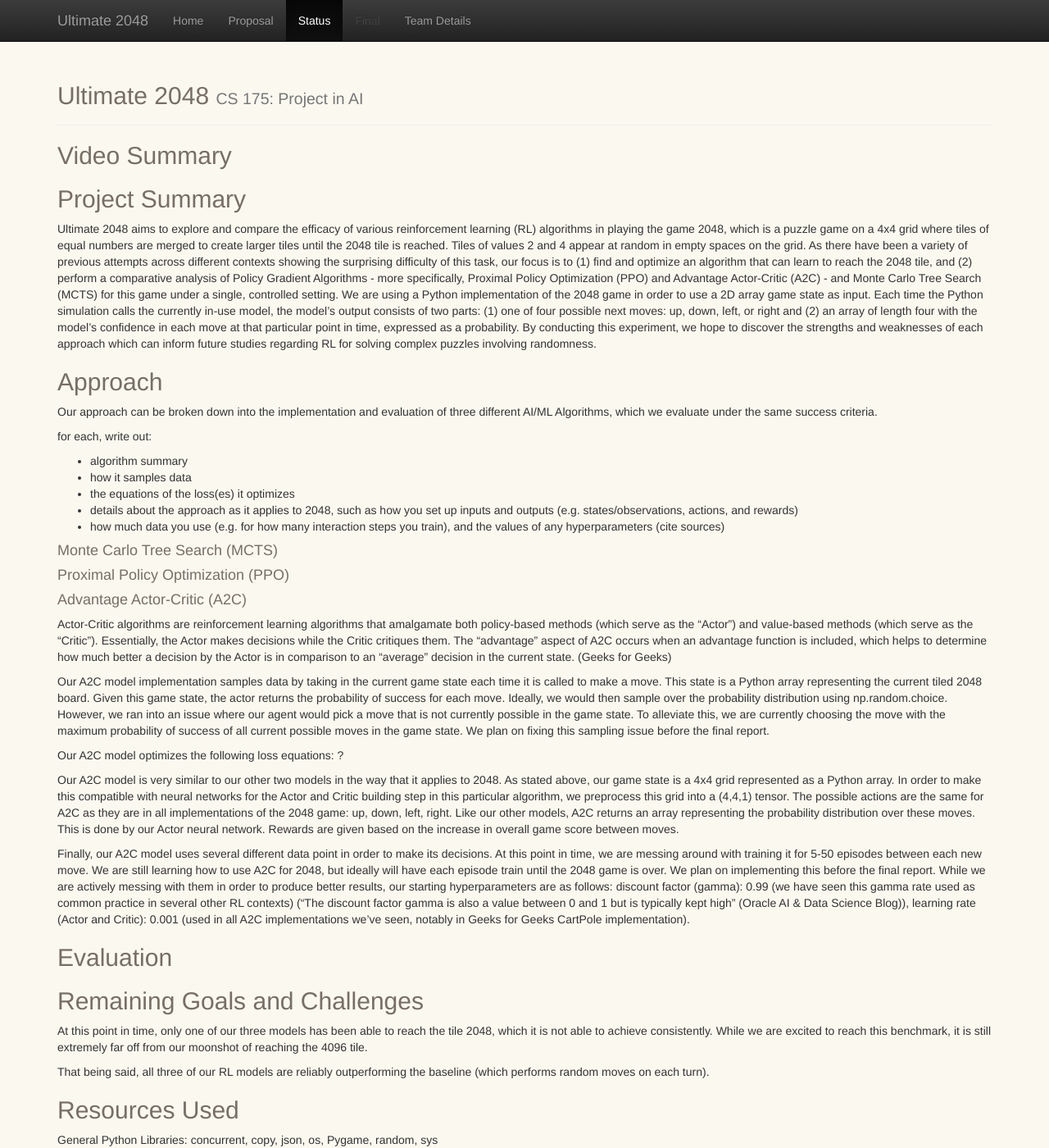
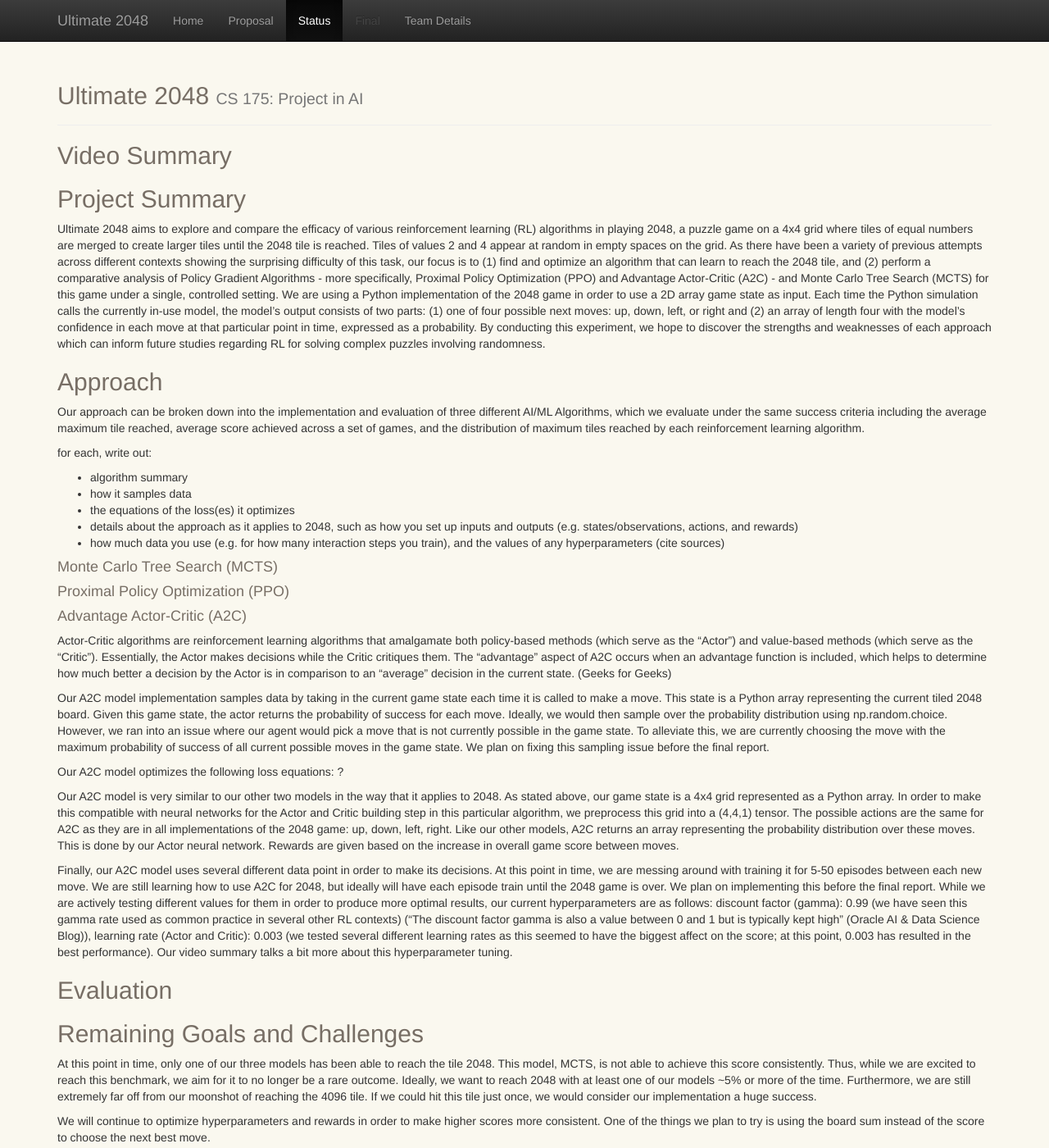
Before and after one commit to AnthonyCusi/ultimate-2048, a Jekyll site: the page built from docs/status.md, in a window 1280 px wide and 1400 px high. Shown: the whole window at 82% size. Built offline with Jekyll 4.4.1, drawn with Linux system fonts in a browser that asks for light colours; some of the changed text lies outside the part shown.

Commit message:
added remaining goals and challenges

```diff
--- a/docs/status.md
+++ b/docs/status.md
@@ -6,10 +6,10 @@ title:  Status
 ## Video Summary
 
 ## Project Summary
-Ultimate 2048 aims to explore and compare the efficacy of various reinforcement learning (RL) algorithms in playing the game 2048, which is a puzzle game on a 4x4 grid where tiles of equal numbers are merged to create larger tiles until the 2048 tile is reached. Tiles of values 2 and 4 appear at random in empty spaces on the grid. As there have been a variety of previous attempts across different contexts showing the surprising difficulty of this task, our focus is to (1) find and optimize an algorithm that can learn to reach the 2048 tile, and (2) perform a comparative analysis of Policy Gradient Algorithms - more specifically, Proximal Policy Optimization (PPO) and Advantage Actor-Critic (A2C) - and Monte Carlo Tree Search (MCTS) for this game under a single, controlled setting. We are using a Python implementation of the 2048 game in order to use a 2D array game state as input.  Each time the Python simulation calls the currently in-use model, the model's output consists of two parts: (1) one of four possible next moves: up, down, left, or right and (2) an array of length four with the model's confidence in each move at that particular point in time, expressed as a probability. By conducting this experiment, we hope to discover the strengths and weaknesses of each approach which can inform future studies regarding RL for solving complex puzzles involving randomness.
+Ultimate 2048 aims to explore and compare the efficacy of various reinforcement learning (RL) algorithms in playing 2048, a puzzle game on a 4x4 grid where tiles of equal numbers are merged to create larger tiles until the 2048 tile is reached. Tiles of values 2 and 4 appear at random in empty spaces on the grid. As there have been a variety of previous attempts across different contexts showing the surprising difficulty of this task, our focus is to (1) find and optimize an algorithm that can learn to reach the 2048 tile, and (2) perform a comparative analysis of Policy Gradient Algorithms - more specifically, Proximal Policy Optimization (PPO) and Advantage Actor-Critic (A2C) - and Monte Carlo Tree Search (MCTS) for this game under a single, controlled setting. We are using a Python implementation of the 2048 game in order to use a 2D array game state as input.  Each time the Python simulation calls the currently in-use model, the model's output consists of two parts: (1) one of four possible next moves: up, down, left, or right and (2) an array of length four with the model's confidence in each move at that particular point in time, expressed as a probability. By conducting this experiment, we hope to discover the strengths and weaknesses of each approach which can inform future studies regarding RL for solving complex puzzles involving randomness.
 
 ## Approach
-Our approach can be broken down into the implementation and evaluation of three different AI/ML Algorithms, which we evaluate under the same success criteria.
+Our approach can be broken down into the implementation and evaluation of three different AI/ML Algorithms, which we evaluate under the same success criteria including the average maximum tile reached, average score achieved across a set of games, and the distribution of maximum tiles reached by each reinforcement learning algorithm.
 
 for each, write out:
 - algorithm summary
@@ -32,14 +32,18 @@ Our A2C model optimizes the following loss equations:
 
 Our A2C model is very similar to our other two models in the way that it applies to 2048.  As stated above, our game state is a 4x4 grid represented as a Python array.  In order to make this compatible with neural networks for the Actor and Critic building step in this particular algorithm, we preprocess this grid into a (4,4,1) tensor.  The possible actions are the same for A2C as they are in all implementations of the 2048 game: up, down, left, right.  Like our other models, A2C returns an array representing the probability distribution over these moves.  This is done by our Actor neural network.  Rewards are given based on the increase in overall game score between moves.
 
-Finally, our A2C model uses several different data point in order to make its decisions.  At this point in time, we are messing around with training it for 5-50 episodes between each new move.  We are still learning how to use A2C for 2048, but ideally will have each episode train until the 2048 game is over.  We plan on implementing this before the final report.  While we are actively messing with them in order to produce better results, our starting hyperparameters are as follows: discount factor (gamma): 0.99 (we have seen this gamma rate used as common practice in several other RL contexts) ("The discount factor gamma is also a value between 0 and 1 but is typically kept high" (Oracle AI & Data Science Blog)), learning rate (Actor and Critic): 0.001 (used in all A2C implementations we've seen, notably in Geeks for Geeks CartPole implementation).
+Finally, our A2C model uses several different data point in order to make its decisions.  At this point in time, we are messing around with training it for 5-50 episodes between each new move.  We are still learning how to use A2C for 2048, but ideally will have each episode train until the 2048 game is over.  We plan on implementing this before the final report.  While we are actively testing different values for them in order to produce more optimal results, our current hyperparameters are as follows: discount factor (gamma): 0.99 (we have seen this gamma rate used as common practice in several other RL contexts) ("The discount factor gamma is also a value between 0 and 1 but is typically kept high" (Oracle AI & Data Science Blog)), learning rate (Actor and Critic): 0.003 (we tested several different learning rates as this seemed to have the biggest affect on the score; at this point, 0.003 has resulted in the best performance).  Our video summary talks a bit more about this hyperparameter tuning.
 
 ## Evaluation
 
 ## Remaining Goals and Challenges
-At this point in time, only one of our three models has been able to reach the tile 2048, which it is not able to achieve consistently.  While we are excited to reach this benchmark, it is still extremely far off from our moonshot of reaching the 4096 tile.
+At this point in time, only one of our three models has been able to reach the tile 2048.  This model, MCTS, is not able to achieve this score consistently.  Thus, while we are excited to reach this benchmark, we aim for it to no longer be a rare outcome.  Ideally, we want to reach 2048 with at least one of our models ~5% or more of the time.  Furthermore, we are still extremely far off from our moonshot of reaching the 4096 tile.  If we could hit this tile just once, we would consider our implementation a huge success.
 
-That being said, all three of our RL models are reliably outperforming the baseline (which performs random moves on each turn).
+We will continue to optimize hyperparameters and rewards in order to make higher scores more consistent.  One of the things we plan to try is using the board sum instead of the score to choose the next best move.
+
+A direct and comprehensive comparison between models will be made and evaluated once they are fully optimized.  We plan to use quantitative metrics including the average maximum tile reached, average score achieved across a set of games, and the distribution of maximum tiles reached in order to complete our evaluations.
+
+We do not anticipate facing formidable obstacles during the remainder of our project.  At this point in time, we have a functioning game simulation, a reliable baseline, and three functioning models to continue to build upon.  When we do face minor challenges, as we have throughout the development up to this point, we will face them with online research, team discussions, and trial and error.
 
 ## Resources Used
 General Python Libraries: concurrent, copy, json, os, Pygame, random, sys
```
